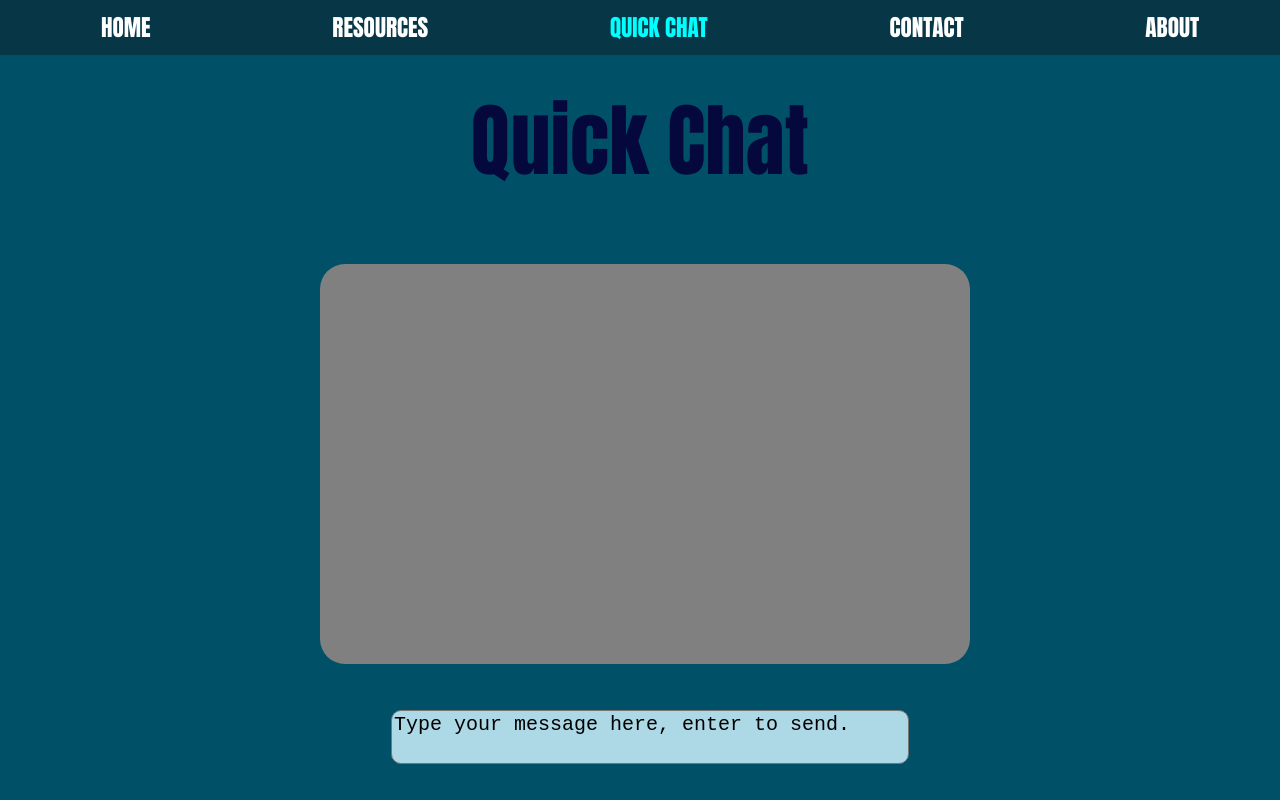
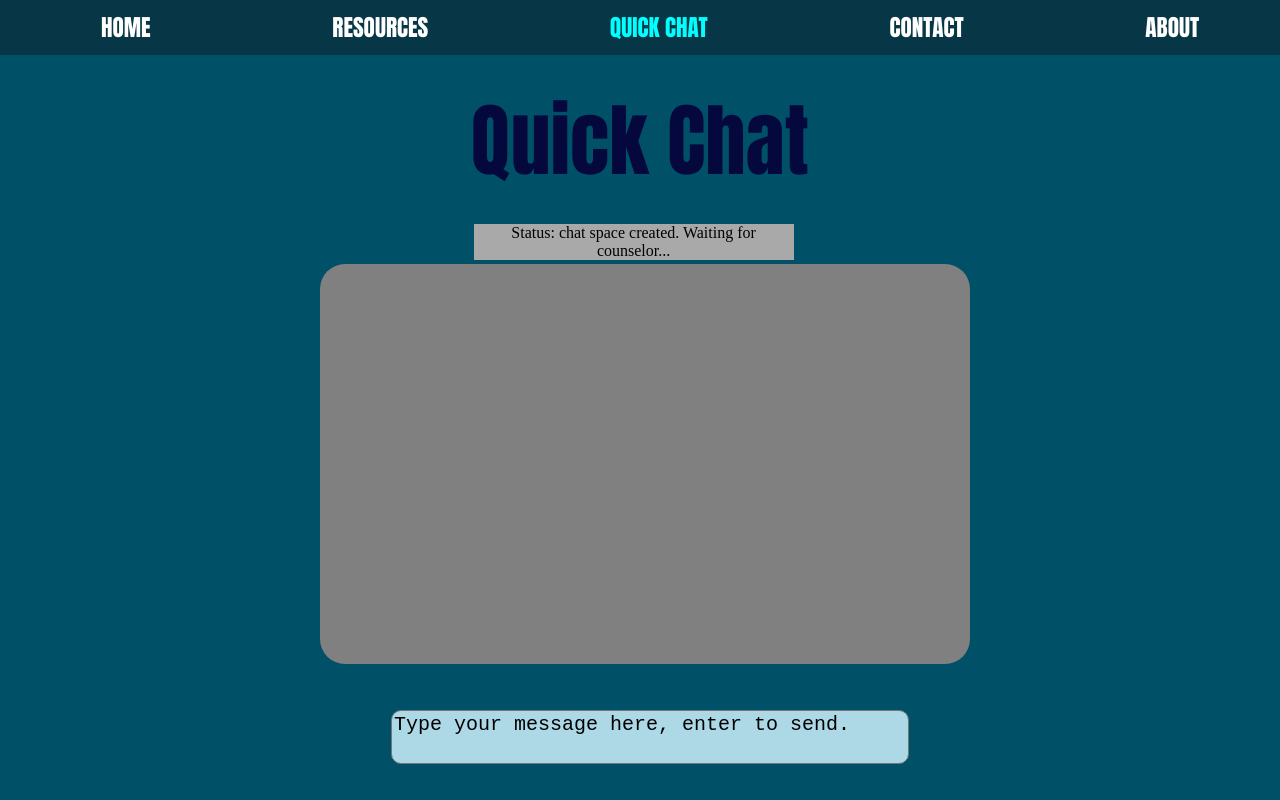
Before and after one commit to Formulaeagle161/Mental-Health-Project, a website built with Vite: page quickchat/index.html in a window 1280 px wide. Both pictures are taken after a click on the button "I'm depressed". Built offline with nearby package versions, Linux system fonts and the light colour scheme; some packages are replaced by stand-ins of ours; no server answers; the database is empty.

Commit message:
add quickchat status box

```diff
--- a/quickchat/index.html
+++ b/quickchat/index.html
@@ -35,6 +35,9 @@
 
         </ul>
     </div>
+    <div id="statusbox">
+        <p id="status">Status: Waiting</p>
+    </div>
 
     <script type="module" src="/quickchat/quickchat.js"></script>
 </body>
--- a/quickchat/quickchat.css
+++ b/quickchat/quickchat.css
@@ -110,3 +110,13 @@ ul {
     padding-left: 50%;
     width:50%;
 }
+#statusbox{
+    position: relative;
+    display: none;
+    background-color: darkgray;
+    width: 25%;
+    left:37%;
+    padding: 0px;
+    top:-40px;
+    text-align: center;
+}
--- a/quickchat/quickchat.js
+++ b/quickchat/quickchat.js
@@ -40,6 +40,8 @@ function counseleeInit(){
   let id = Math.floor(Math.random()*100000).toString()
   userCounseleeChatId = id
   document.getElementById("grid-container").style.display = 'none'
+  document.getElementById("statusbox").style.display = 'block'
+
 
   userCounseleeChat = {
     "user":id,
@@ -60,7 +62,7 @@ function counseleeJoinChat(id){
   console.log('joined chat',id)
   document.getElementById('messagediv').style.display = 'block'
   document.getElementById('messagelistdiv').style.display = 'block'
-
+  document.getElementById('status').innerHTML = 'Status: chat space created. Waiting for counselor...'
 
   document.getElementById('messagebox').oninput = (e)=>{
     let val = document.getElementById('messagebox').value
@@ -92,11 +94,16 @@ function counseleeQueryForCounselor(){
       c.currentChat = userCounseleeChatId
       set(ref(db,'counselors/'+counselor),c)
       set(ref(db,'chats/'+userCounseleeChatId),chatd)
+      document.getElementById('status').innerHTML = 'Status: chat in session, talk away!'
     }
   }
 }
 
 function counseleeChatUpdated(){
+  if (userCounseleeChat.counselor){
+    document.getElementById('status').innerHTML = 'Status: chat in session, talk away!'
+  }
+
   document.getElementById('messageslist').innerHTML = ''
 
   for (let message in userCounseleeChat.messages){
@@ -120,6 +127,7 @@ let userCounselorChat;
 function counselorInit(){
   userType = 'counselor'
   let key = prompt("Enter your counselor password: ")
+  document.getElementById("statusbox").style.display = 'block'
 
   if (key in counselors){
     document.getElementById("grid-container").style.display = 'none'
@@ -141,7 +149,11 @@ function counselorInit(){
       userCounselor.currentChat = chat.key
       set(ref(db,userCounselorPath),userCounselor)
       set(ref(db,'chats/'+chat.key),chatd)
+      document.getElementById('status').innerHTML = 'Status: joined chat! Talk away!'
       //counselorJoinChat(userCounselor.currentChat)
+    }else{
+      document.getElementById('status').innerHTML = 'Status: Waiting for an open chat...'
+
     }
   }
 }
@@ -159,6 +171,7 @@ function checkForOpenChats(){
 function userCounselorUpdated(){
   if (userCounselor.currentChat != 'none'){
     counselorJoinChat(userCounselor.currentChat)
+    document.getElementById('status').innerHTML = 'Status: chat in session, talk away!'
   }
 }
 
```
